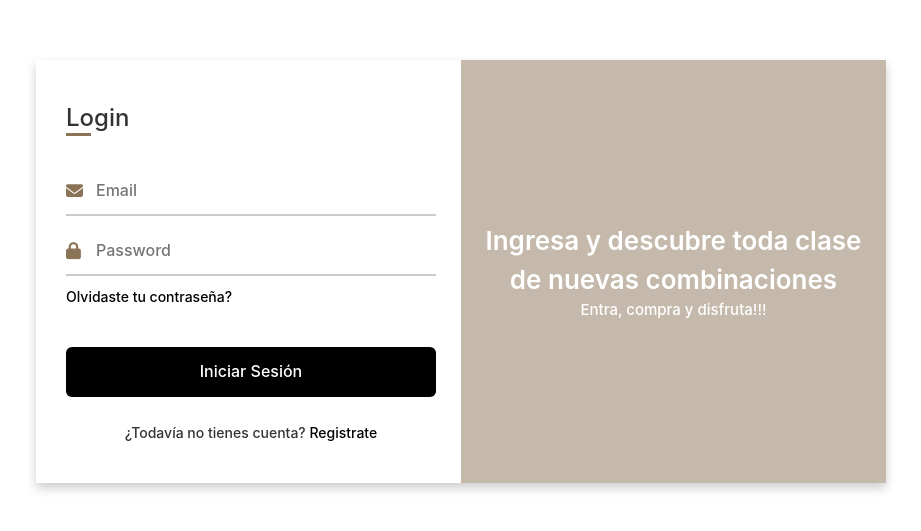
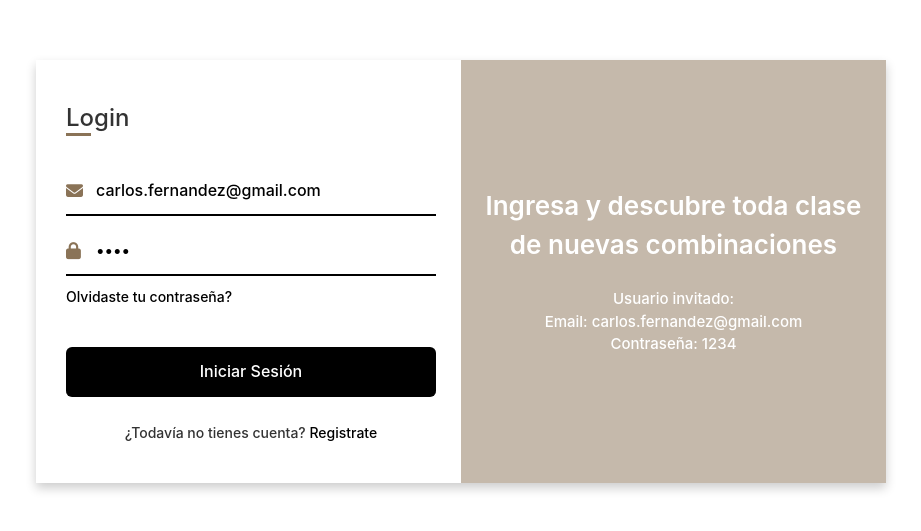
Before and after one commit to PVmendez/E-Commerce_Client, a React (Create React App) app: page /login in a window 1280 px wide. Shown: the part 129-660 px from the top of the page, without its empty margins (179-1100 px from the left). Built offline with nearby package versions, Linux system fonts and the light colour scheme.

Commit message:
Login usuario invitado

```diff
--- a/src/components/Login/Login.jsx
+++ b/src/components/Login/Login.jsx
@@ -44,7 +44,10 @@ export const Login = () => {
               <span className="text-1">
                 Ingresa y descubre toda clase <br /> de nuevas combinaciones
               </span>
-              <span className="text-2">Entra, compra y disfruta!!!</span>
+              <br />
+              <span className="text-2">Usuario invitado: </span>
+              <span className="text-2">Email: carlos.fernandez@gmail.com</span>
+              <span className="text-2">Contraseña: 1234</span>
             </div>
           </div>
           <div className="back">
@@ -68,8 +71,9 @@ export const Login = () => {
                       type="email"
                       placeholder="Email"
                       name="email"
-                      value={user.email}
+                      // value={user.email}
                       onChange={inputHandle}
+                      defaultValue={"carlos.fernandez@gmail.com"}
                       required
                     />
                   </div>
@@ -79,9 +83,10 @@ export const Login = () => {
                       type="password"
                       placeholder="Password"
                       name="password"
-                      value={user.password}
+                      // value={user.password}
                       onChange={inputHandle}
                       required
+                      defaultValue={"1234"}
                     />
                   </div>
                   <div className="text">
```
